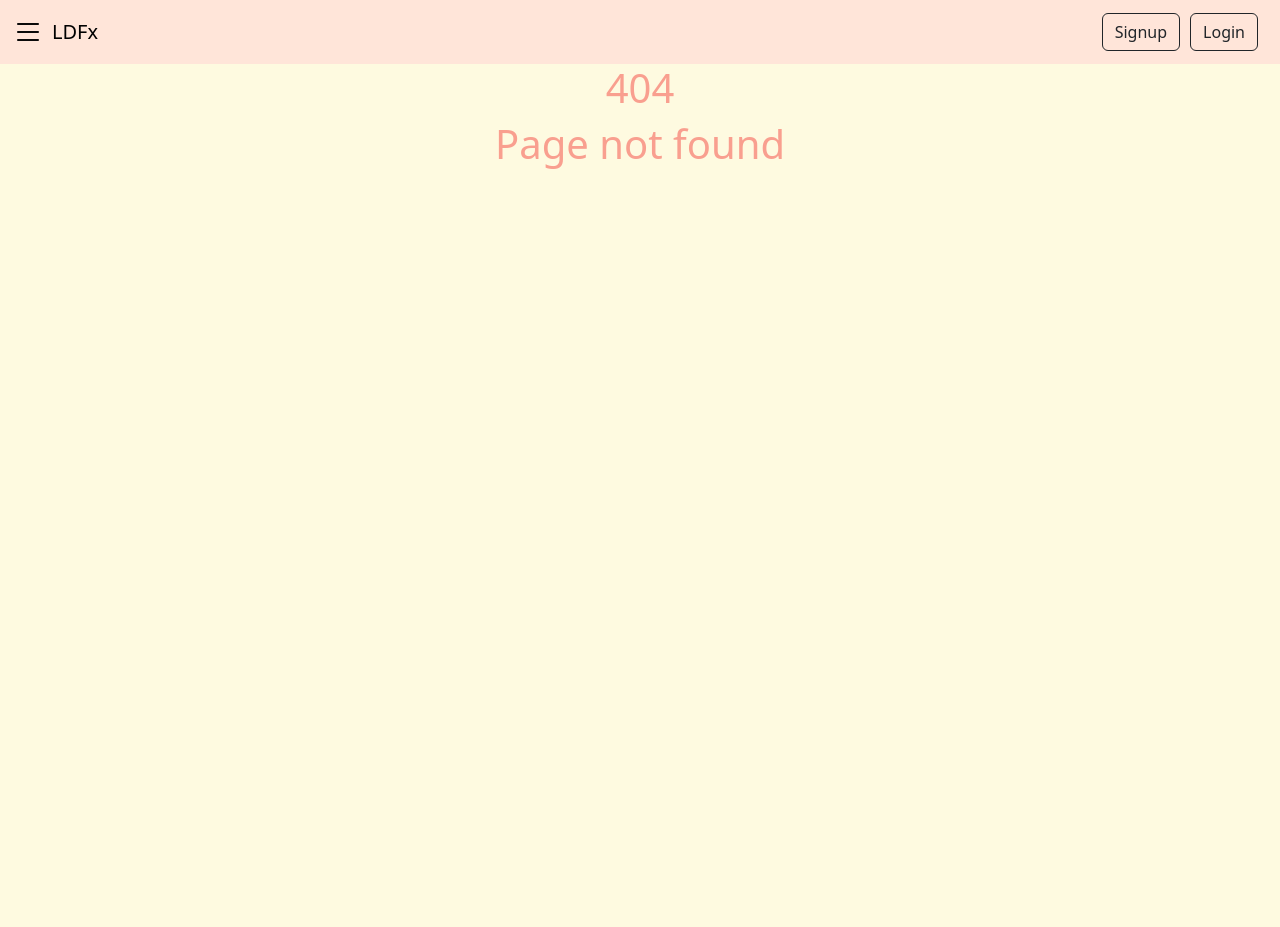
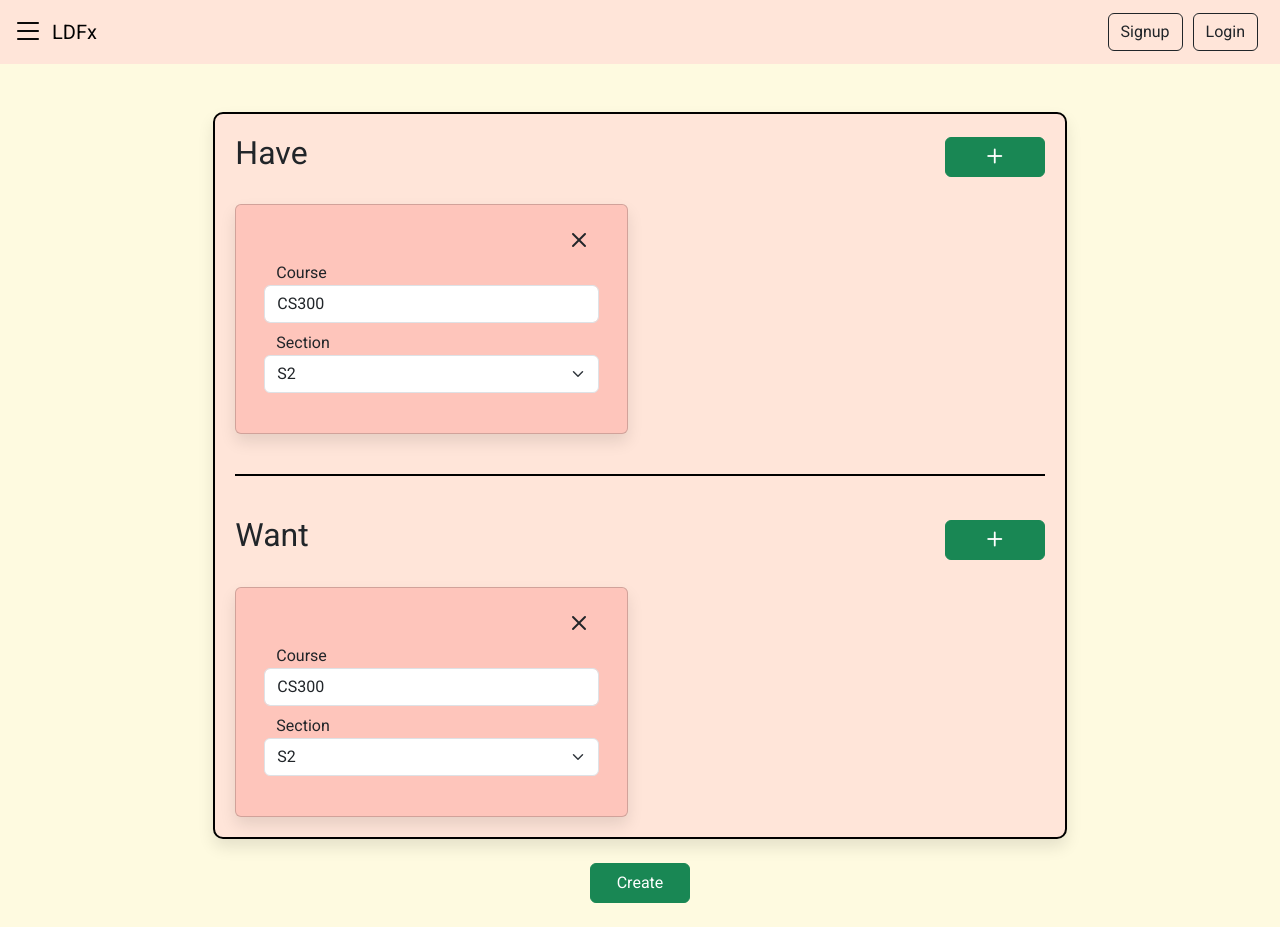
Before and after one commit to UmarRamzan/LDFx, a SvelteKit app: page /swaps/create in a window 1280 px wide. Before the commit this address had no page. Before the commit the page ends 800 px from the top, so only its background shows below. Built offline with nearby package versions, Linux system fonts and the light colour scheme.

Commit message:
Swaps Frontend

```diff
--- a/src/lib/components/Navbar.svelte
+++ b/src/lib/components/Navbar.svelte
@@ -101,13 +101,13 @@
     cursor: pointer;
   }
   #sidebar, #navbar, li, .dropdown-menu{
-    background-color: #ffe5d9;
+    background-color: var(--primary);
     border-color: black;
     color: black;
   }
 
   .dropdown-item:hover {
-    background-color: #fec5bb;
+    background-color: var(--secondary);
   }
 
   #signup-button {
@@ -115,7 +115,7 @@
   }
 
   #signup-button:hover {
-    background-color: #fec5bb;
+    background-color: var(--secondary);
     color: black;
   }
 
@@ -124,7 +124,7 @@
   }
 
   #login-button:hover {
-    background-color: #fec5bb;
+    background-color: var(--secondary);
     color: black;
   }
 
@@ -134,6 +134,6 @@
   }
 
   #sidebar-links {
-    background-color: #ffe5d9;
+    background-color: var(--primary);
   }
 </style>
--- a/src/routes/+layout.svelte
+++ b/src/routes/+layout.svelte
@@ -8,7 +8,25 @@
 <slot></slot>
 
 <style>
+
+  @import url('https://fonts.googleapis.com/css2?family=Roboto&display=swap');
+
+  :root {
+    --primary: #ffe5d9;
+    --secondary: #fec5bb;
+    --tertiary: #fefae0;
+    --quaternary: #fcf7d0;
+    --quinary: #f7f7f7;
+    --senary: #f7f7f7;
+    --septenary: #f7f7f7;
+    --octonary: #f7f7f7;
+    --nonary: #f7f7f7;
+    --denary: #f7f7f7;
+  }
+
     :global(body) {
-        background-color: #fefae0;
+        background-color: var(--tertiary);
+        font-family: 'Roboto';
     }
+
 </style>
--- /dev/null
+++ b/src/routes/swaps/create/+page.svelte
@@ -0,0 +1,188 @@
+<script>
+    const createCard = () => {}
+
+    let haveList = [
+        {
+            "course_id": 0,
+            "course_code": "CS300",
+            "section": "S2",
+        }
+    ]
+    let wantList = [
+      {
+            "course_id": 0,
+            "course_code": "CS300",
+            "section": "S2",
+        }
+    ]
+
+    const addHaveCourse = () => {
+      haveList = [...haveList, {course_id: haveList.length, course_code: "CS300", section: "S3"}]
+    }
+
+    const addWantCourse = () => {
+      wantList = [...wantList, {course_id: wantList.length, course_code: "CS300", section: "S3"}]
+    }
+
+
+    const removeCourse = (course_id) => {
+      haveList = haveList.filter((course) => course.course_id != course_id)
+    }
+
+    const removeWantCourse = (course_id) => {
+      wantList = wantList.filter((course) => course.course_id != course_id)
+    }
+
+</script>
+
+<div class="container-fluid mt-5">
+
+    <div class="row justify-content-center">
+      <div class="col-md-8" id="content">
+        <div id="have-section">
+          <div class="row mb-4">
+            <div class="col">
+                <h2>Have</h2>
+            </div>
+
+            <div class="col d-flex justify-content-end align-items-center">
+                <button type="button" class="d-flex justify-content-center align-items-center btn btn-success" id="add-course-button" on:click={addHaveCourse}>
+                  <i class="bi bi-plus"></i>
+                </button>
+            </div>
+        </div>
+
+        <div class="row gy-4">
+          {#each haveList as course (course.course_id)}
+          <div class="col-md-6">
+
+            <div class="card px-4 pb-4">
+              <div class="card-body">
+
+                <div class="row justify-content-end">
+                  <button type="button" class="btn btn-outline-dark" id="remove-course-button" on:click={()=>removeCourse(course.course_id)}><i class="bi bi-x-lg"></i></button>
+                </div>
+
+                <div class="row">
+                  <label for="courseSearch">Course</label>
+                  <input type="text" class="form-control mb-2" id="courseSearch" placeholder="Search for course title, code, instructor" value={course.course_code}>
+
+                  <label for="courseSearch">Section</label>
+                  <select class="form-select" id="inputGroupSelect02" value={course.section}>
+                      <option selected>{course.section}</option>
+                      <option value="1">One</option>
+                      <option value="2">Two</option>
+                      <option value="3">Three</option>
+                  </select>
+                </div>
+
+
+
+              </div>
+            </div>
+
+          </div>
+          {/each}
+        </div>
+
+        </div>
+
+        <div id="separator"></div>
+
+        <div id="want-section">
+          <div class="row mb-4">
+            <div class="col">
+                <h2>Want</h2>
+            </div>
+
+            <div class="col d-flex justify-content-end align-items-center">
+                <button type="button" class="d-flex justify-content-center align-items-center btn btn-success" id="add-course-button" on:click={addWantCourse}>
+                  <i class="bi bi-plus"></i>
+                </button>
+            </div>
+        </div>
+
+        <div class="row gy-4">
+          {#each wantList as course (course.course_id)}
+          <div class="col-md-6">
+
+            <div class="card px-4 pb-4">
+              <div class="card-body">
+
+                <div class="row justify-content-end">
+                  <button type="button" class="btn btn-outline-dark" id="remove-course-button" on:click={()=>removeWantCourse(course.course_id)}><i class="bi bi-x-lg"></i></button>
+                </div>
+
+                <div class="row">
+                  <label for="courseSearch">Course</label>
+                  <input type="text" class="form-control mb-2" id="courseSearch" placeholder="Search for course title, code, instructor" value={course.course_code}>
+
+                  <label for="courseSearch">Section</label>
+                  <select class="form-select" id="inputGroupSelect02" value={course.section}>
+                      <option selected>{course.section}</option>
+                      <option value="1">One</option>
+                      <option value="2">Two</option>
+                      <option value="3">Three</option>
+                  </select>
+                </div>
+
+
+
+              </div>
+            </div>
+
+          </div>
+          {/each}
+        </div>
+
+        </div>
+
+      </div>
+      <div class="row mt-4 mb-4 justify-content-center">
+        <button type="button" class="btn btn-success" id="add-course-button">Create</button>
+      </div>
+    </div>
+  </div>
+
+<style>
+
+  #content {
+    border: 2px solid #000000;
+    border-radius: 10px;
+    background-color: var(--primary);
+    padding: 20px;
+    box-shadow: 0px 0.5rem 1rem rgba(0, 0, 0, 0.1);
+  }
+
+  .card {
+    box-shadow: 0px 0.5rem 1rem rgba(0, 0, 0, 0.1);
+    background-color: var(--secondary);
+    width: 100%;
+  }
+
+
+    #add-course-button {
+      height: 40px;
+    }
+
+    .bi-plus {
+        font-size: 30px;
+    }
+
+    #separator {
+        border-bottom: 2px solid #000000;
+        margin-top: 40px;
+        margin-bottom: 40px;
+    }
+
+    #add-course-button {
+        width: 100px;
+    }
+
+    #remove-course-button {
+        width: 40px;
+        height: 40px;
+        border: 0px;
+    }
+
+</style>
```
Also changed, not shown: src/routes/swaps/+page.svelte (added, +100 -0 lines).
